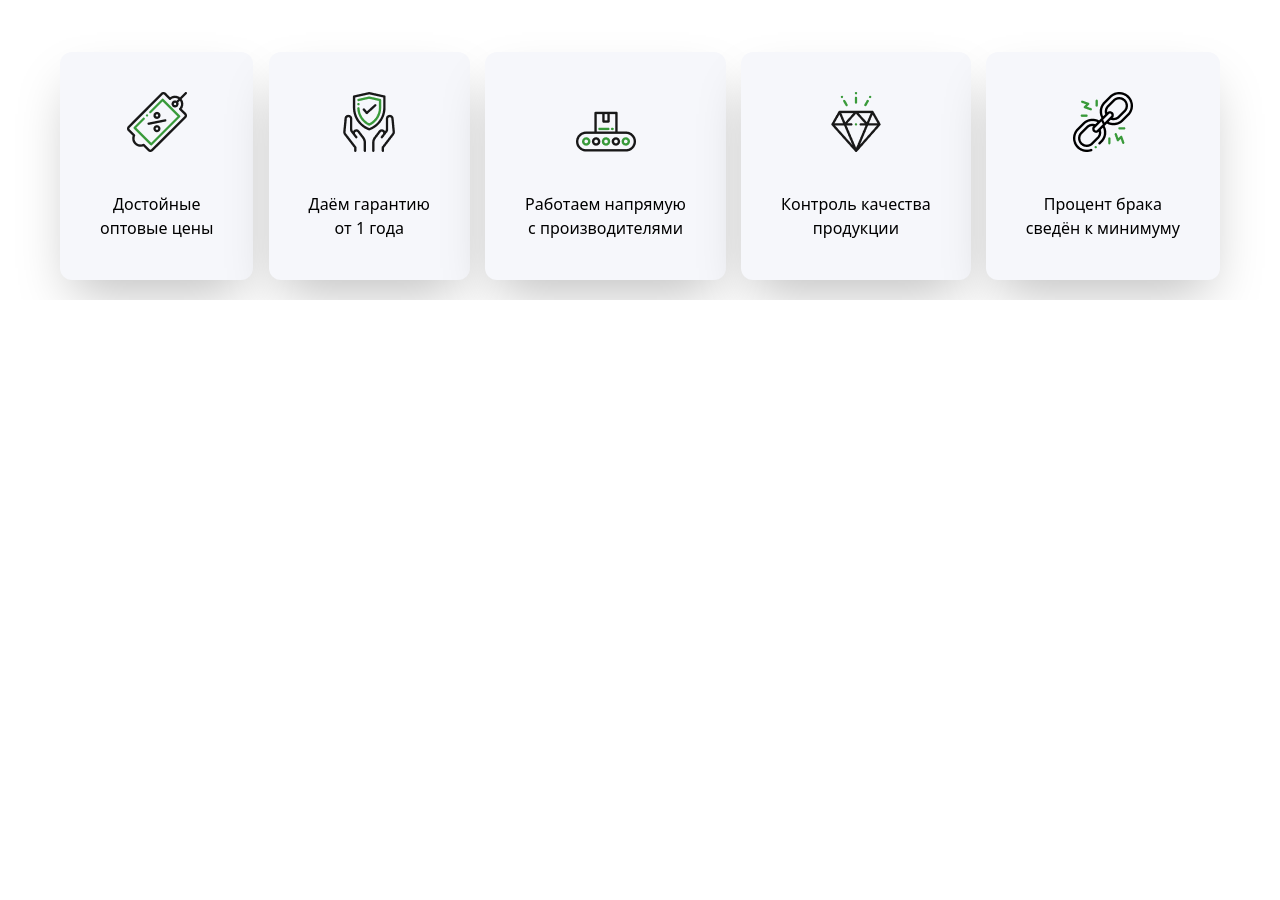
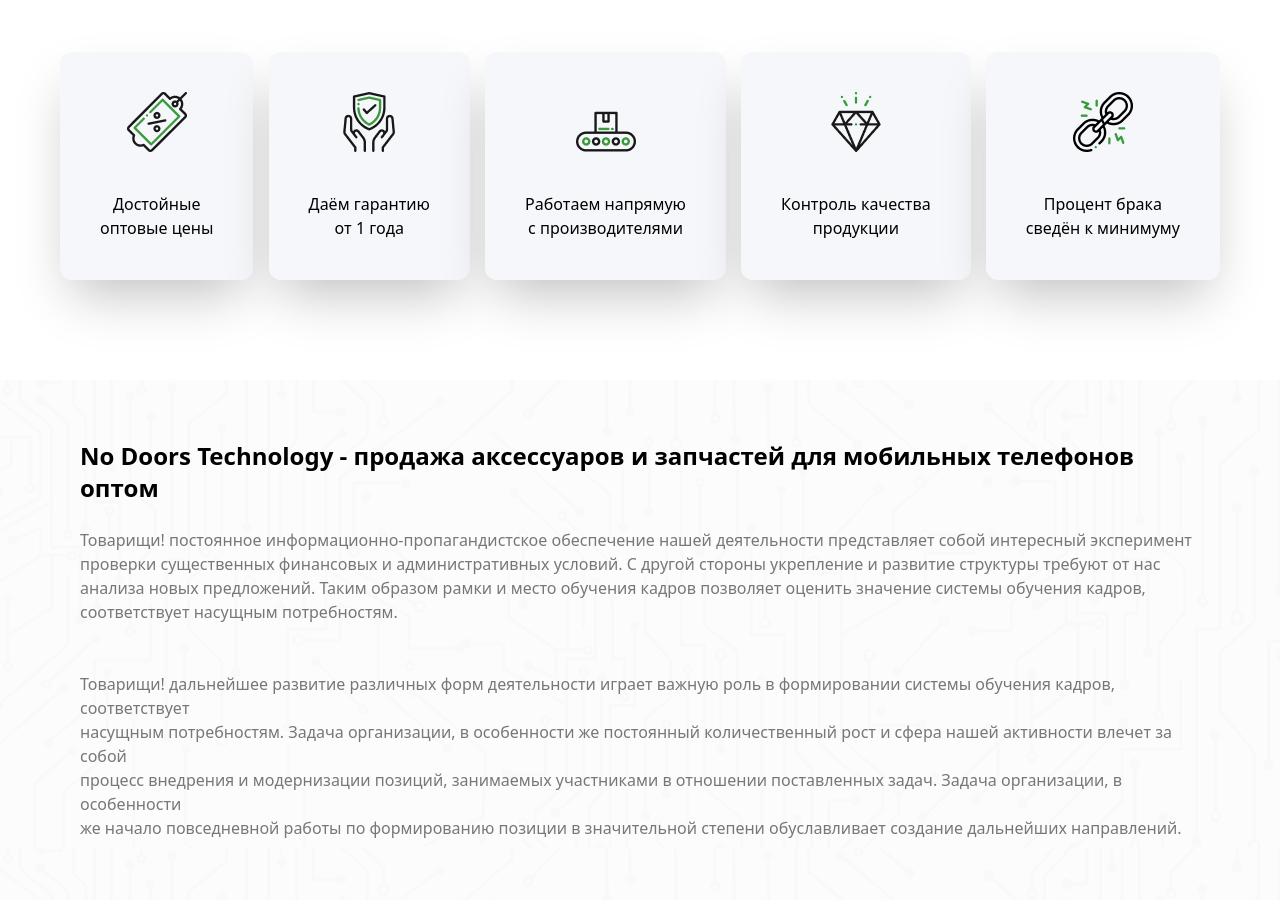
Before and after one commit to mukammalex/Pull.25.06.26, a website: page index1.html in a window 1280 px wide. Shown: the part 2587-3487 px from the top of the page. Before the commit the page ends 2887 px from the top, so only its background shows below. Drawn offline with Linux system fonts and the light colour scheme.

Commit message:
Finished section No Doors

```diff
--- a/index1.html
+++ b/index1.html
@@ -292,6 +292,26 @@
 
         </section>
 
+
+        <section class="m-auto p-5 mt-20 bg-[url(../img/bg-04.png)]">
+
+            <div class="max-w-300 m-auto p-10">
+                <h1 class="text-2xl font-bold">No Doors Technology - продажа аксессуаров и запчастей для мобильных телефонов оптом</h1>
+                <br>
+                <p class="text-[#777]">Товарищи! постоянное информационно-пропагандистское обеспечение нашей деятельности представляет собой интересный эксперимент <br>
+                    проверки существенных финансовых и административных условий. С другой стороны укрепление и развитие структуры требуют от нас <br>
+                    анализа новых предложений. Таким образом рамки и место обучения кадров позволяет оценить значение системы обучения кадров, <br>
+                    соответствует насущным потребностям. </p>
+                    <br>
+                    <br>
+                    <p class="text-[#777]">Товарищи! дальнейшее развитие различных форм деятельности играет важную роль в формировании системы обучения кадров, соответствует <br>
+                        насущным потребностям. Задача организации, в особенности же постоянный количественный рост и сфера нашей активности влечет за собой <br>
+                        процесс внедрения и модернизации позиций, занимаемых участниками в отношении поставленных задач. Задача организации, в особенности <br>
+                        же начало повседневной работы по формированию позиции в значительной степени обуславливает создание дальнейших направлений.</p>
+            </div>
+
+        </section>
+
     </main>
 
 </body>
```
Also changed, not shown: img/bg-04.png (added), src/output.css.
